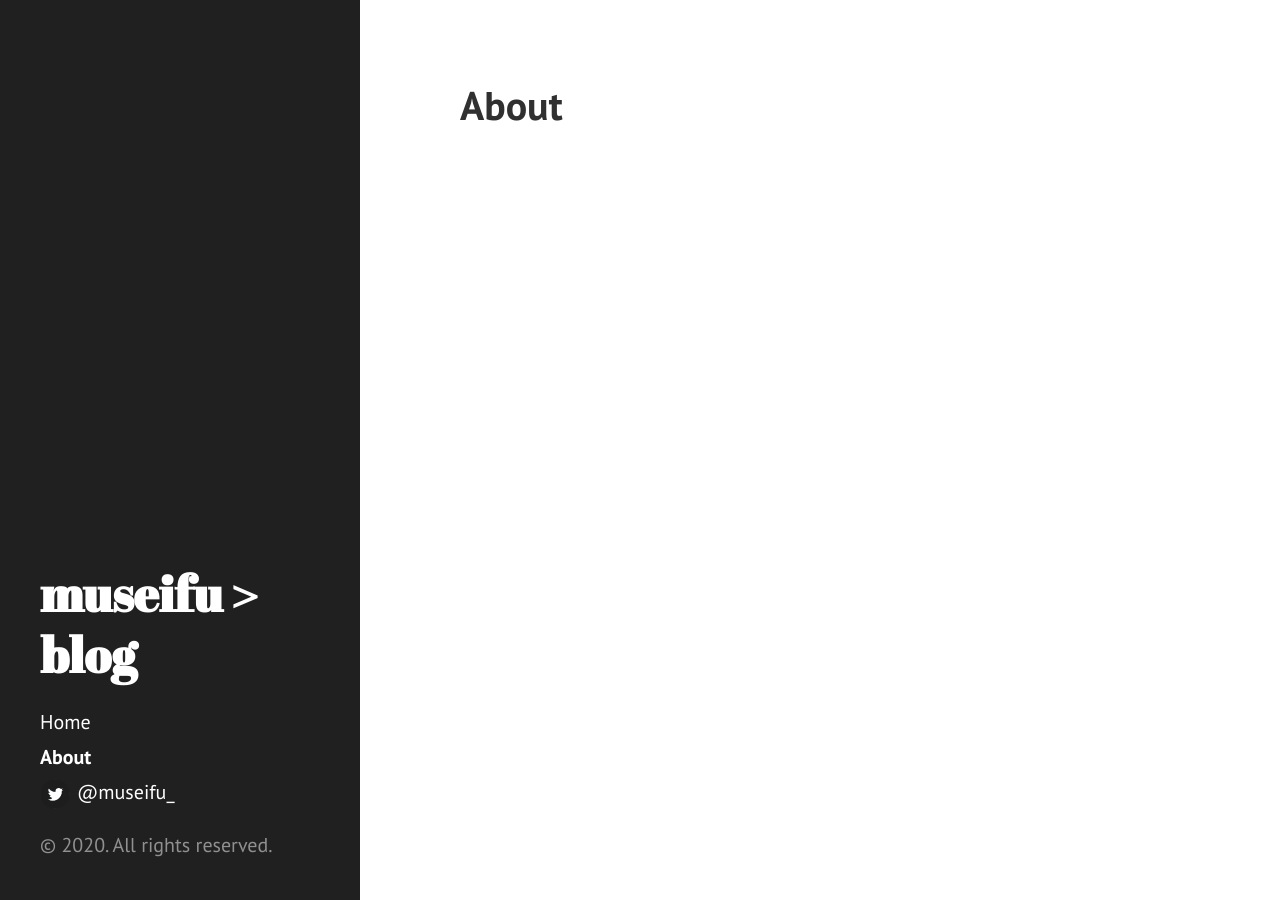
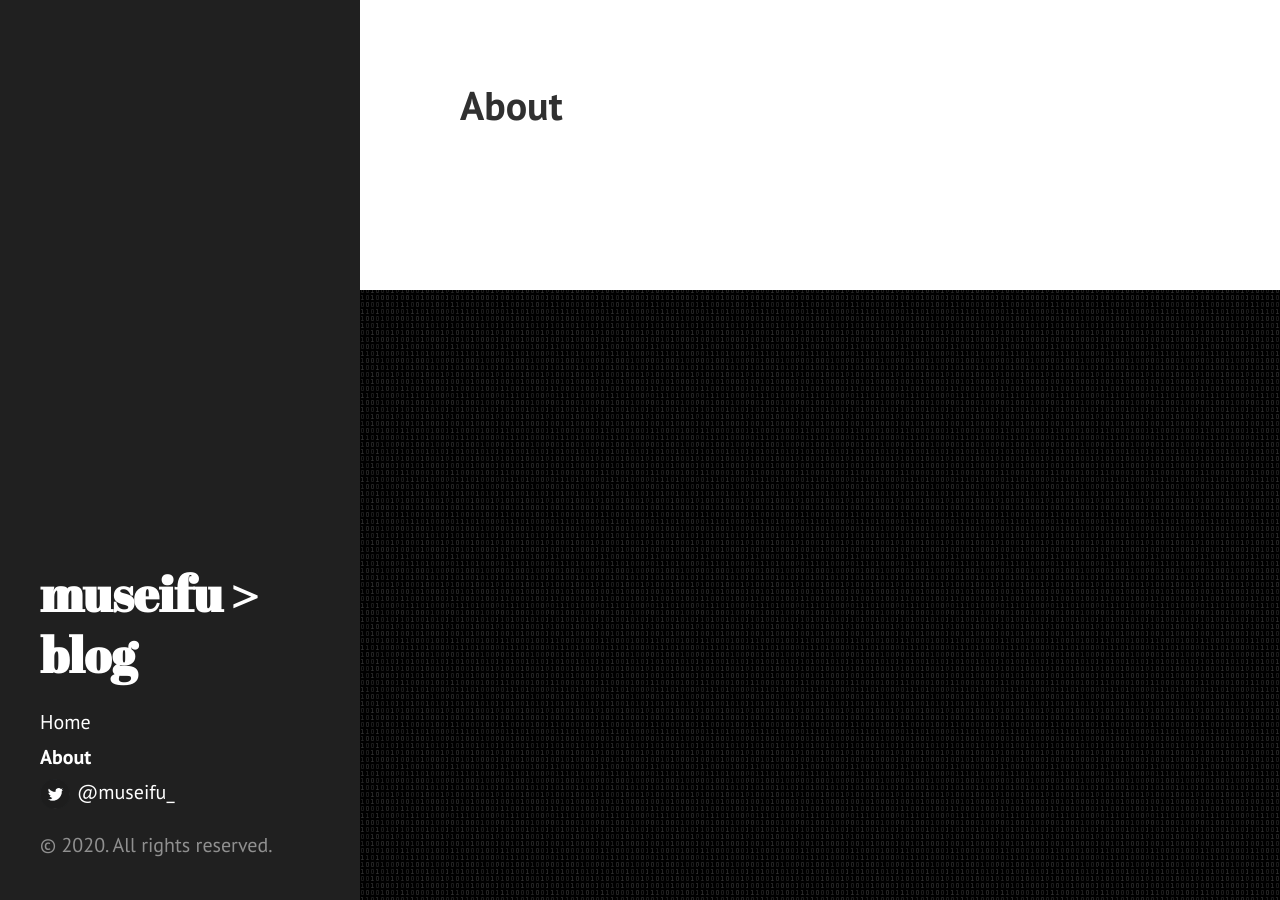
Before and after one commit to museifu666/museifu666.github.io, a Jekyll site: the page built from about.md, in a window 1280 px wide. Built offline with Jekyll 4.4.1, drawn with Linux system fonts in a browser that asks for light colours.

Commit message:
Update poole.css

```diff
--- a/public/css/poole.css
+++ b/public/css/poole.css
@@ -60,7 +60,7 @@ html {
   font-family: "Helvetica Neue", Helvetica, Arial, sans-serif;
   font-size: 16px;
   line-height: 1.5;
-  background-image: url("../public/background.gif");
+  background-image: url("../background.gif");
 }
 @media (min-width: 38em) {
   html {
```
